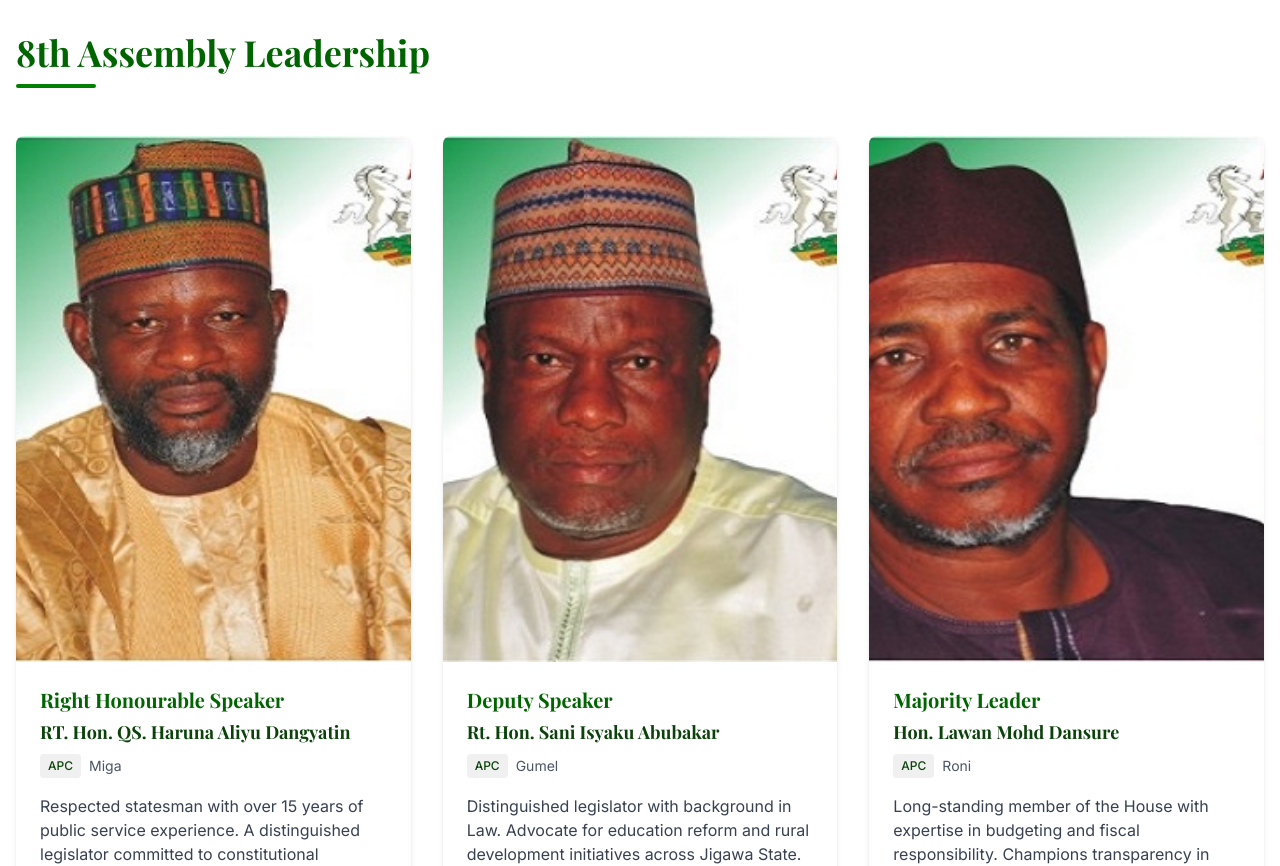
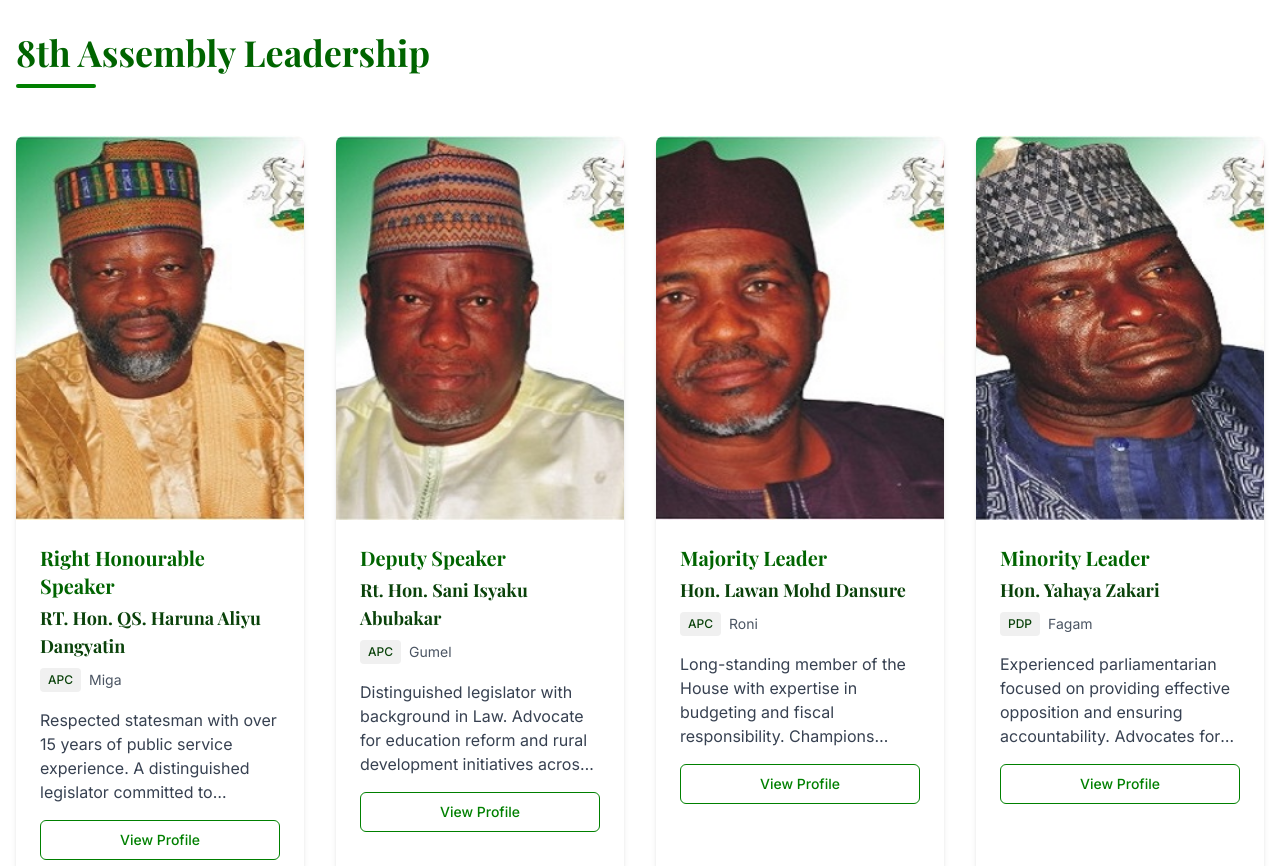
Before and after one commit to CyberG247/jigawa-assembly-portal, a React (Vite) app: page / in a window 1280 px wide. Shown: the part 820-1686 px from the top of the page. Built offline with nearby package versions, Linux system fonts and the light colour scheme.

Commit message:
Update Leadership Section
Update the minority leader's name and constituency.

```diff
--- a/src/components/home/LeadershipSection.tsx
+++ b/src/components/home/LeadershipSection.tsx
@@ -47,7 +47,7 @@ const LeadershipSection = () => {
       <div className="container mx-auto px-4">
         <h2 className="section-title pb-4">8th Assembly Leadership</h2>
 
-        <div className="grid grid-cols-1 md:grid-cols-2 lg:grid-cols-3 gap-8 mt-12">
+        <div className="grid grid-cols-1 md:grid-cols-2 lg:grid-cols-4 gap-8 mt-12">
           <LeaderCard
             title="Right Honourable Speaker"
             name="RT. Hon. QS. Haruna Aliyu Dangyatin"
@@ -74,6 +74,15 @@ const LeadershipSection = () => {
             bio="Long-standing member of the House with expertise in budgeting and fiscal responsibility. Champions transparency in governance and community development projects."
             imageSrc="/lovable-uploads/8649ae83-1245-4594-8a1b-f65d6b27144f.png"
           />
+
+          <LeaderCard
+            title="Minority Leader"
+            name="Hon. Yahaya Zakari"
+            party="PDP"
+            constituency="Fagam"
+            bio="Experienced parliamentarian focused on providing effective opposition and ensuring accountability. Advocates for balanced representation and inclusive policy development."
+            imageSrc="/lovable-uploads/3e5dd972-2d08-4c29-a2d3-764f3df48d44.png"
+          />
         </div>
 
         <div className="text-center mt-12">
```
Also changed, not shown: public/lovable-uploads/3e5dd972-2d08-4c29-a2d3-764f3df48d44.png (added).
